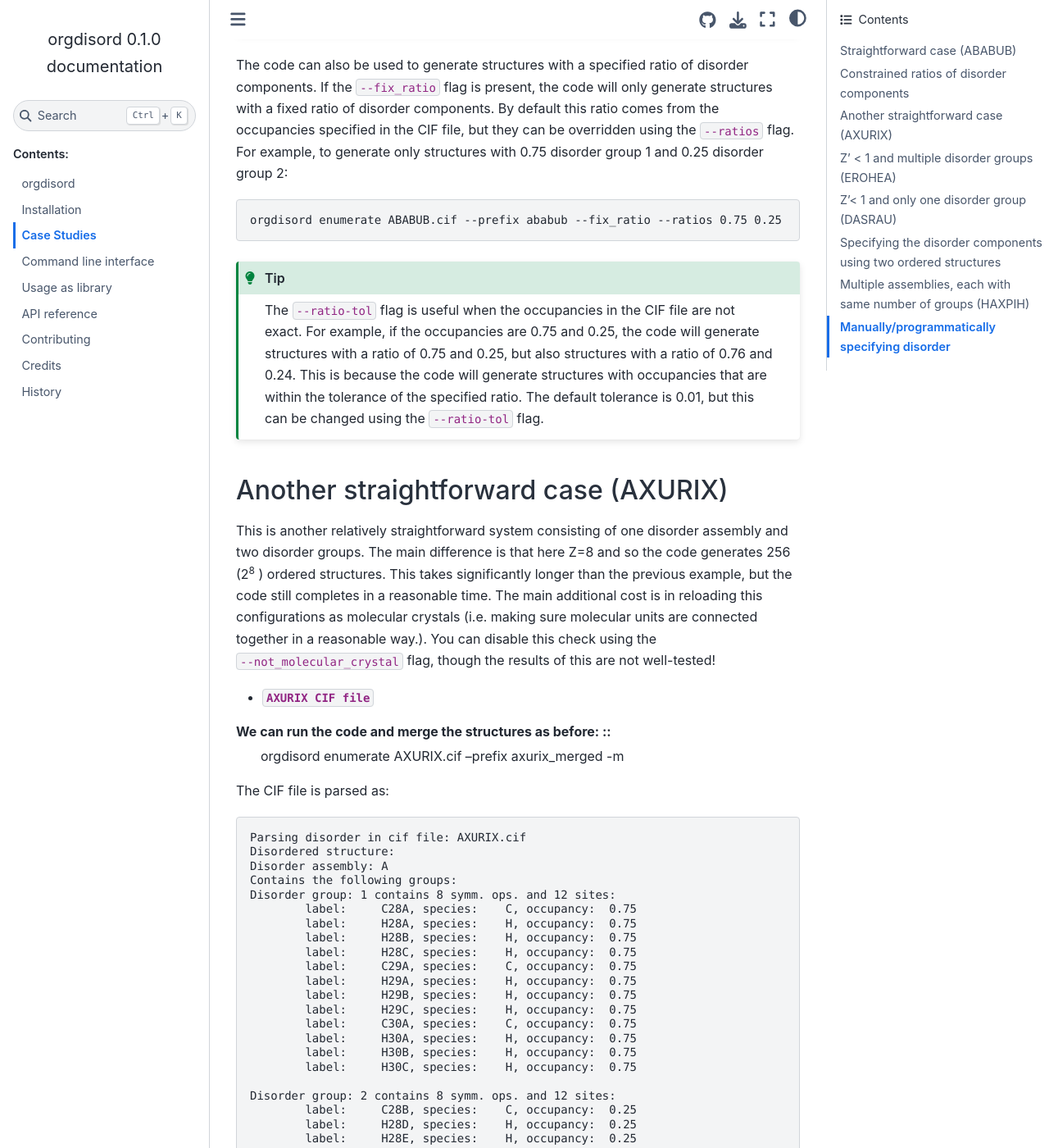
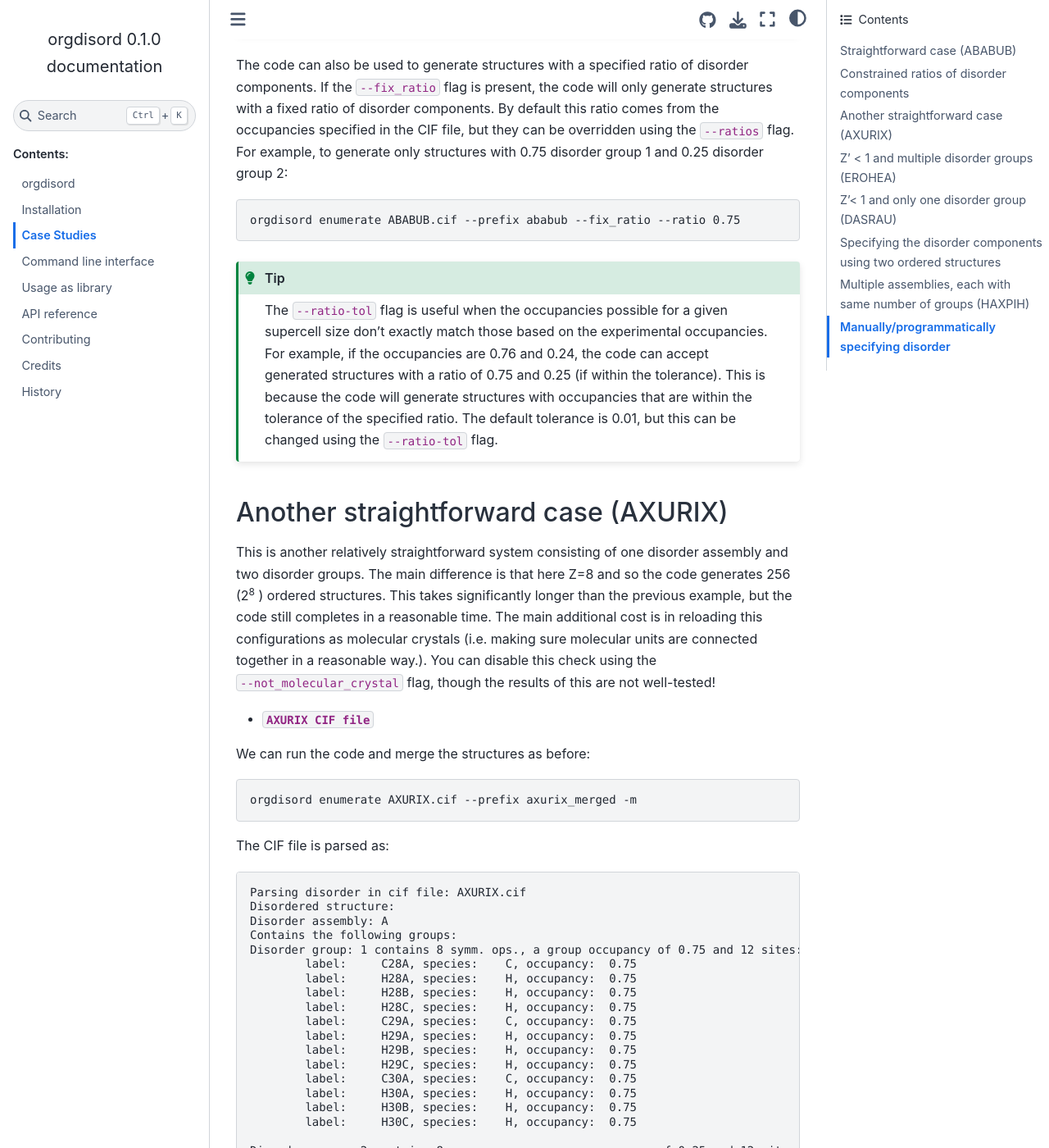
Before and after one commit to CCP-NC/orgdisord, a Sphinx documentation site: the page built from docs/case_studies.rst, in a window 1280 px wide and 1400 px high, scrolled down 3753 px. Shown: the whole window at 82% size. Built offline with Sphinx 7.4.7 and the Sphinx Book theme 1.1.4, drawn with Linux system fonts in a browser that asks for light colours; some of the changed text lies outside the part shown.

Commit message:
[DOCS] minor tweaks to case studies

```diff
--- a/docs/case_studies.rst
+++ b/docs/case_studies.rst
@@ -170,12 +170,12 @@
 
 .. code-block:: console
 
-    orgdisord enumerate ABABUB.cif --prefix ababub --fix_ratio --ratios 0.75 0.25
+    orgdisord enumerate ABABUB.cif --prefix ababub --fix_ratio --ratio 0.75
 
 
 .. tip::
-    The ``--ratio-tol`` flag is useful when the occupancies in the CIF file are not exact.
-    For example, if the occupancies are 0.75 and 0.25, the code will generate structures with a ratio of 0.75 and 0.25, but also structures with a ratio of 0.76 and 0.24.
+    The ``--ratio-tol`` flag is useful when the occupancies possible for a given supercell size don't exactly match those based on the experimental occupancies.
+    For example, if the occupancies are 0.76 and 0.24, the code can accept generated structures with a ratio of 0.75 and 0.25 (if within the tolerance).
     This is because the code will generate structures with occupancies that are within the tolerance of the specified ratio.
     The default tolerance is 0.01, but this can be changed using the ``--ratio-tol`` flag.
 
@@ -194,7 +194,10 @@
 
 * :download:`AXURIX CIF file <../examples/AXURIX.cif>`
 
-We can run the code and merge the structures as before: ::
+We can run the code and merge the structures as before:
+
+.. code-block:: console
+
         orgdisord enumerate AXURIX.cif --prefix axurix_merged -m
 
 The CIF file is parsed as:
@@ -205,7 +208,7 @@
     Disordered structure:
     Disorder assembly: A
     Contains the following groups:
-    Disorder group: 1 contains 8 symm. ops. and 12 sites:
+    Disorder group: 1 contains 8 symm. ops., a group occupancy of 0.75 and 12 sites:
             label:     C28A, species:    C, occupancy:  0.75
             label:     H28A, species:    H, occupancy:  0.75
             label:     H28B, species:    H, occupancy:  0.75
@@ -219,7 +222,7 @@
             label:     H30B, species:    H, occupancy:  0.75
             label:     H30C, species:    H, occupancy:  0.75
 
-    Disorder group: 2 contains 8 symm. ops. and 12 sites:
+    Disorder group: 2 contains 8 symm. ops., a group occupancy of 0.25 and 12 sites:
             label:     C28B, species:    C, occupancy:  0.25
             label:     H28D, species:    H, occupancy:  0.25
             label:     H28E, species:    H, occupancy:  0.25
@@ -396,14 +399,6 @@
    :header-rows: 1
 
 
-.. warning::
-
-    For systems with special symmetry groups (i.e. with disorder group labels starting with "-"),
-    The code may not correctly partition the symmetry operations into subgroups. So please check your output carefully!
-
-    Another serious limitation in these cases is that generated supercells may have overlapping sites.
-
-    We're working to make the code more robust for these cases.
 
 
 
@@ -432,7 +427,7 @@
     Disordered structure:
     Disorder assembly: A
     Contains the following groups:
-    Disorder group: -1 has special disorder symmetry and contains [1, 1, 1, 1, 1, 1, 1, 1, 1, 1, 1, 1, 1, 1, 1, 1, 1, 1, 1, 1, 1, 1, 1, 1, 1, 1, 1, 1, 1, 1, 1, 1] symm. ops. and 17 sites:
+    Disorder group: -1 has special disorder symmetry and contains [1, 1, 1, 1, 1, 1, 1, 1, 1, 1, 1, 1, 1, 1, 1, 1, 1, 1, 1, 1, 1, 1, 1, 1, 1, 1, 1, 1, 1, 1, 1, 1] symm. ops. and a group occupancy of 0.125 and 17 sites:
             label:       N1, species:    N, occupancy:  0.12
             label:      H1A, species:    H, occupancy:  0.12
             label:      H1B, species:    H, occupancy:  0.12
@@ -455,6 +450,15 @@
 The code correctly generates a total of 32 (32\ :sup:`1` ) ordered structures and outputs the following table: :download:`DASRAU results table <../examples/dasrau.csv>`
 
 
+.. warning::
+
+    For systems with special symmetry groups (i.e. with disorder group labels starting with "-"),
+    The code may not correctly partition the symmetry operations into subgroups. So please check your output carefully!
+
+    Another serious limitation in these cases is that generated supercells may have overlapping sites.
+
+    We're working to make the code more robust for these cases.
+
 
 Specifying the disorder components using two ordered structures
 ----------------------------------------------------------------
```
Also changed, not shown: other parts of docs/case_studies.rst (+5 -5 lines), 3 other files.
